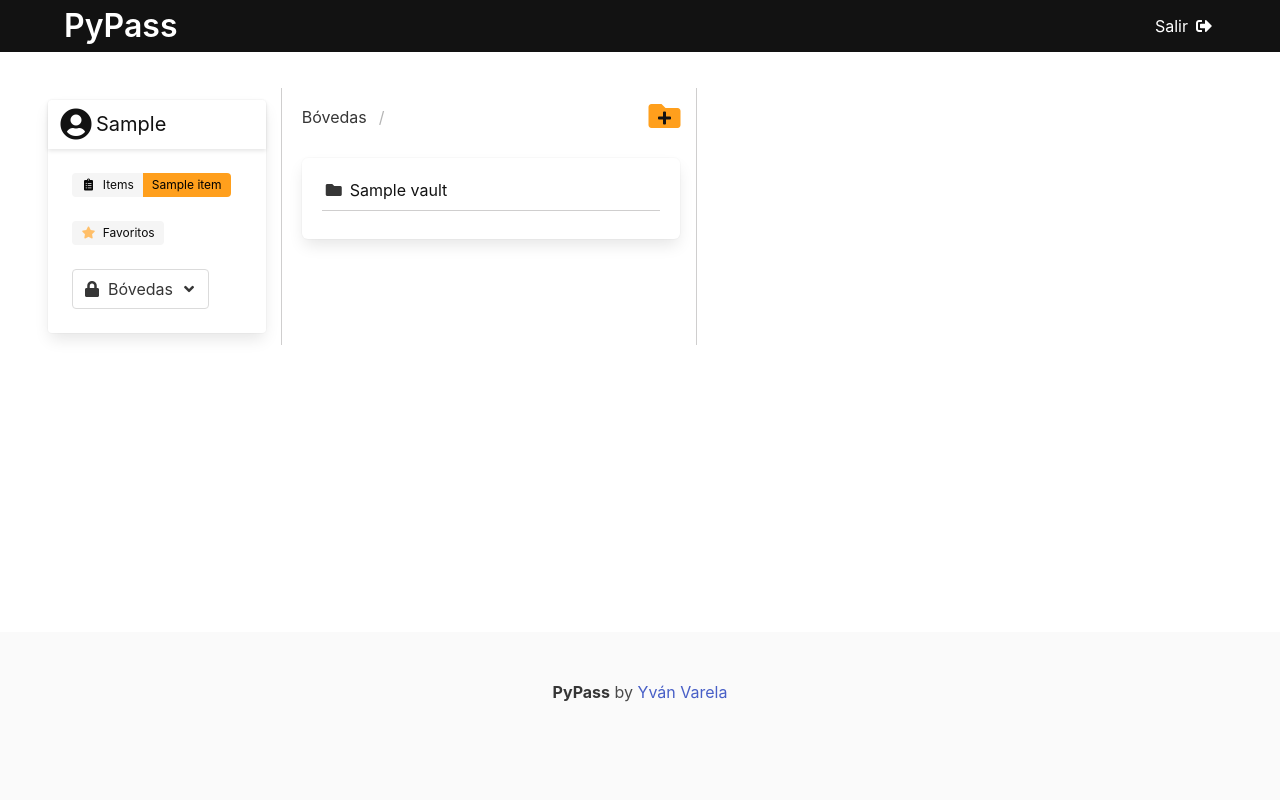
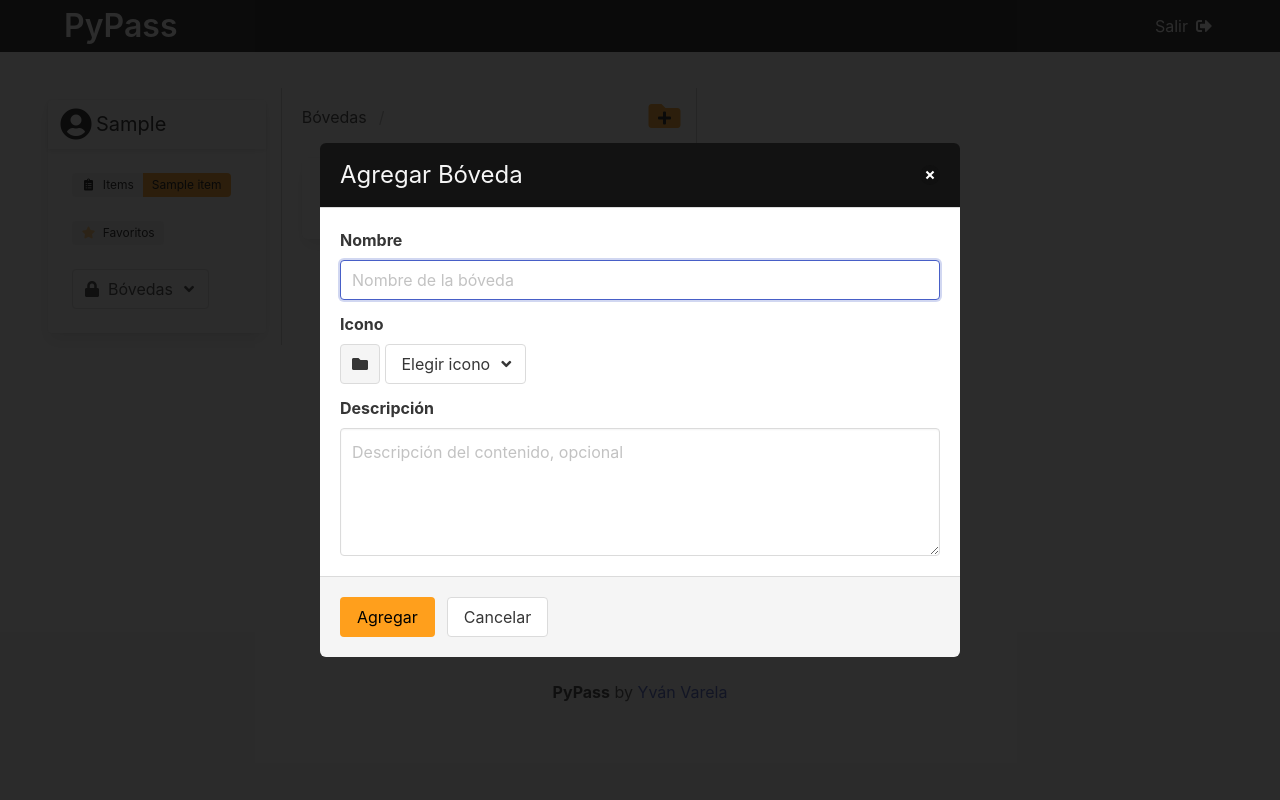
Before and after one commit to yvanvrela/11Pass, a Flask app: template app/templates/home.html in a window 1280 px wide. Run offline with Flask 2, Linux system fonts and the light colour scheme; the template is opened without the code that fills it: values that come from a table or form of the project are taken from there, most other values are stand-ins (such as "Sample title", 1, 10 or a date in 2020); form fields are guessed from the names that the template uses; some libraries are stand-ins or nearby versions.

Commit message:
Add select icon for vaults

```diff
--- a/app/templates/home.html
+++ b/app/templates/home.html
@@ -9,7 +9,7 @@ Bienvenido
 {% block content %}
 
 
-<div id="modal-js-example" class="modal">
+<div id="modal-js-example" class="modal is-active">
     <div class="modal-background"></div>
     <div class="modal-card">
         <header class="modal-card-head has-background-black-bis">
@@ -23,13 +23,18 @@ Bienvenido
 
             <section class="modal-card-body">
 
+                <label class="label">Nombre</label>
                 <div class="field">
                     <div class="control">
                         {{ vault_form.vaultname(id='name', class='input', type='text', placeholder='Nombre de la bóveda', autocomplete='off') }}
                     </div>
                 </div>
 
+                {% include 'select_icon.html' %}
 
+                <input id="folder-value" type="text" hidden>
+
+                <label class="label">Descripción</label>
                 <div class="field">
                     <div class="control">
                         {{ vault_form.description(class='textarea', type='text', placeholder='Descripción del contenido, opcional', autocomplete='off') }}
--- /dev/null
+++ b/app/templates/select_icon.html
@@ -0,0 +1,131 @@
+<label class="label">Icono</label>
+<div class="field">
+
+    <!-- Icon select -->
+    <a class="button is-static">
+        <span class="icon is-small">
+            <i id="icon-select" class="fas fa-folder has-text-dark"></i>
+        </span>
+    </a>
+
+    <div class="dropdown is-hoverable">
+        <div class="dropdown-trigger">
+            <button class="button" aria-haspopup="true" aria-controls="dropdown-menu4">
+                <span>Elegir icono</span>
+                <span class="icon is-small">
+                    <i class="fas fa-angle-down" aria-hidden="true"></i>
+                </span>
+            </button>
+        </div>
+        <div class="dropdown-menu" id="dropdown-menu4" role="menu">
+            <div class="dropdown-content">
+                <div class="dropdown-item">
+                    <p class="buttons">
+
+                        <a class="button is-white has-text-dark"
+                            onclick="folderValue('folder-value', 'fa-folder', 'has-text-dark')">
+                            <span class="icon is-small">
+                                <i class="fas fa-folder"></i>
+                            </span>
+                        </a>
+
+                        <a class="button is-white has-text-info"
+                            onclick="folderValue('folder-value', 'fa-folder', 'has-text-info')">
+                            <span class="icon is-small">
+                                <i class="fas fa-folder"></i>
+                            </span>
+                        </a>
+
+                        <a class="button is-white has-text-success"
+                            onclick="folderValue('folder-value', 'fa-folder',  'has-text-success')">
+                            <span class="icon is-small">
+                                <i class="fas fa-folder"></i>
+                            </span>
+                        </a>
+
+                        <a class="button is-white has-text-orange"
+                            onclick="folderValue('folder-value', 'fa-folder', 'has-text-orange')">
+                            <span class="icon is-small">
+                                <i class="fas fa-folder"></i>
+                            </span>
+                        </a>
+
+
+                        <a class="button is-white has-text-danger"
+                            onclick="folderValue('folder-value', 'fa-folder',  'has-text-danger')">
+                            <span class="icon is-small">
+                                <i class="fas fa-folder"></i>
+                            </span>
+                        </a>
+
+
+                        <a class="button is-white has-text-dark"
+                            onclick="folderValue('folder-value', 'fa-envelope',  'has-text-dark')">
+                            <span class="icon is-small">
+                                <i class="fas fa-envelope"></i>
+                            </span>
+                        </a>
+
+                        <a class="button is-white has-text-dark"
+                            onclick="folderValue('folder-value', 'fa-shopping-cart',  'has-text-dark')">
+                            <span class="icon is-small">
+                                <i class="fas fa-shopping-cart"></i>
+                            </span>
+                        </a>
+
+                        <a class="button is-white has-text-dark"
+                            onclick="folderValue('folder-value', 'fa-wallet',  'has-text-dark')">
+                            <span class="icon is-small">
+                                <i class="fas fa-wallet"></i>
+                            </span>
+                        </a>
+
+                        <a class="button is-white has-text-dark"
+                            onclick="folderValue('folder-value', 'fa-wifi',  'has-text-dark')">
+                            <span class="icon is-small">
+                                <i class="fas fa-wifi"></i>
+                            </span>
+                        </a>
+
+                        <a class="button is-white has-text-dark"
+                            onclick="folderValue('folder-value', 'fa-laptop-code',  'has-text-dark')">
+                            <span class="icon is-small">
+                                <i class="fas fa-laptop-code"></i>
+                            </span>
+                        </a>
+
+                        <a class="button is-white has-text-dark"
+                            onclick="folderValue('folder-value', 'fa-code',  'has-text-dark')">
+                            <span class="icon is-small">
+                                <i class="fas fa-code"></i>
+                            </span>
+                        </a>
+
+                        <a class="button is-white has-text-dark"
+                            onclick="folderValue('folder-value', 'fa-key',  'has-text-dark')">
+                            <span class="icon is-small">
+                                <i class="fas fa-key"></i>
+                            </span>
+                        </a>
+
+
+                    </p>
+                </div>
+            </div>
+        </div>
+    </div>
+</div>
+
+<script>
+    function folderValue(id, icon, color) {
+        var input = document.getElementById(id);
+        input.value = ''
+        input.value = icon + ' ' + color
+
+        var iconSelect = document.getElementById('icon-select');
+        iconSelect.className = '';
+        iconSelect.classList.add('fas');
+        iconSelect.classList.add(icon);
+        iconSelect.classList.add(color);
+    }
+</script>
```
